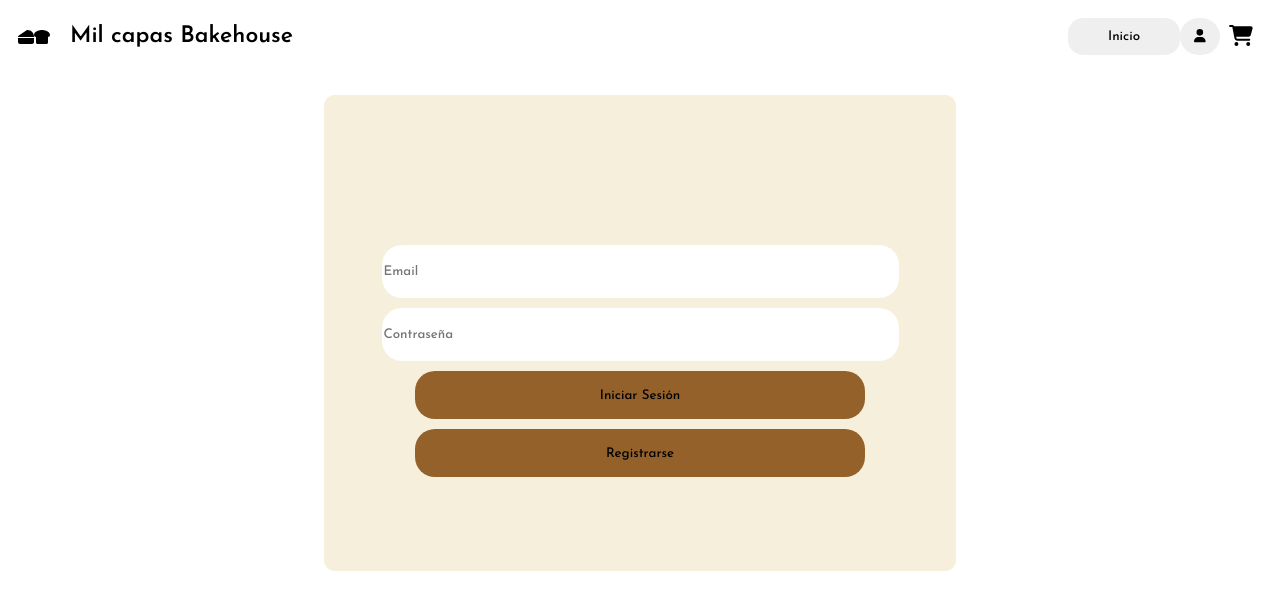
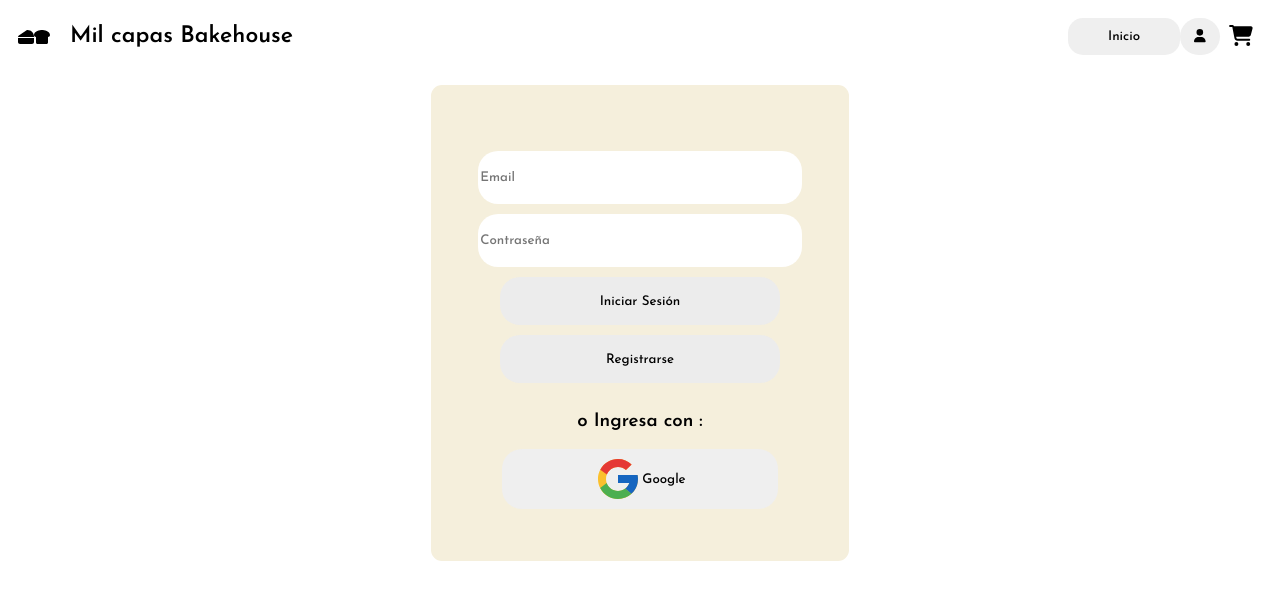
Before and after one commit to Yulanyandrea/MilCapasBakehouse_frontend, a Next.js app: page /LogIn/LogIn in a window 1280 px wide. Shown: the top 610 px of the page. Built offline with nearby package versions, Linux system fonts and the light colour scheme; no server answers.

Commit message:
adding style and adding button for google log in

```diff
--- a/src/components/Header/header.module.css
+++ b/src/components/Header/header.module.css
@@ -32,7 +32,7 @@
 }
 
 .containerHeader__shoppingCart--home:hover{
-  background-color: #f5f5dc;
+  background-color:#b69776;
 }
 
 .containerHeader__shoppingCart--login{
@@ -43,7 +43,7 @@
 }
 
 .containerHeader__shoppingCart--login:hover{
-  background-color: beige;
+  background-color:#b69776;
 }
 
 .containerHeader__shoppingCart--btn{
@@ -53,7 +53,7 @@
 }
 
 .containerHeader__shoppingCart--btn:hover{
-  background-color: beige;
+  background-color:#b69776;
 }
 
 .containerHeader__shoppingCart--notification{
--- a/src/components/Menu/menu.module.css
+++ b/src/components/Menu/menu.module.css
@@ -25,5 +25,5 @@
 }
 
 .menu__button--smallSize:hover{
-  background-color: #e5efc8;
+  background-color:#b69776;
 }
--- a/src/components/Milhojas/milhojas.module.css
+++ b/src/components/Milhojas/milhojas.module.css
@@ -35,7 +35,7 @@
 }
 
 .containerCake__submitBtn--sub:hover{
-  background-color: #f5f5dc;
+  background-color:#b69776;
 }
 
 .modal {
--- a/src/pages/LogIn/LogIn.jsx
+++ b/src/pages/LogIn/LogIn.jsx
@@ -11,6 +11,13 @@
             <input type="text" className={logIn["containerLogIn__inputs--configDetail"]} placeholder="Contraseña"/>
             <button className={logIn["containerLogIn__inputs--btn"]}>Iniciar Sesión</button>
             <button className={logIn["containerLogIn__inputs--btn"]}>Registrarse</button>
+            <h3>o Ingresa con : </h3>
+            <button className={logIn["containerLogIn__inputs--btnGoogle"]}>
+              <svg xmlns="http://www.w3.org/2000/svg" x="0px" y="0px" width="48" height="48" viewBox="0 0 48 48">
+                <path fill="#fbc02d" d="M43.611,20.083H42V20H24v8h11.303c-1.649,4.657-6.08,8-11.303,8c-6.627,0-12-5.373-12-12	s5.373-12,12-12c3.059,0,5.842,1.154,7.961,3.039l5.657-5.657C34.046,6.053,29.268,4,24,4C12.955,4,4,12.955,4,24s8.955,20,20,20	s20-8.955,20-20C44,22.659,43.862,21.35,43.611,20.083z"></path><path fill="#e53935" d="M6.306,14.691l6.571,4.819C14.655,15.108,18.961,12,24,12c3.059,0,5.842,1.154,7.961,3.039	l5.657-5.657C34.046,6.053,29.268,4,24,4C16.318,4,9.656,8.337,6.306,14.691z"></path><path fill="#4caf50" d="M24,44c5.166,0,9.86-1.977,13.409-5.192l-6.19-5.238C29.211,35.091,26.715,36,24,36	c-5.202,0-9.619-3.317-11.283-7.946l-6.522,5.025C9.505,39.556,16.227,44,24,44z"></path><path fill="#1565c0" d="M43.611,20.083L43.595,20L42,20H24v8h11.303c-0.792,2.237-2.231,4.166-4.087,5.571	c0.001-0.001,0.002-0.001,0.003-0.002l6.19,5.238C36.971,39.205,44,34,44,24C44,22.659,43.862,21.35,43.611,20.083z"></path>
+              </svg>
+               Google
+            </button>
 
           </section>
 
--- a/src/pages/LogIn/login.module.css
+++ b/src/pages/LogIn/login.module.css
@@ -12,7 +12,7 @@
   display: flex;
   flex-direction: column;
   position: relative;
-  top: 119px;
+  top: 78px;
   align-items: center;
   justify-content: center;
 }
@@ -31,21 +31,38 @@
   border-style: none;
   border-radius: 20px;
   margin-bottom: 10px;
-  background-color: #94612a;
+  /* background-color: #937250; */
+  background-color:#ececec;
 }
 
 .containerLogIn__inputs--btn:hover{
-  background-color:#d29c62;
+  background-color:#b69776;
+}
+
+.containerLogIn__inputs--btnGoogle{
+  display: flex;
+  justify-content: center;
+  align-items: center;
+  padding: 30px;
+  border-style: none;
+  border-radius: 20px;
+  height: 20px;
+  width: 78%;
+}
+
+.containerLogIn__inputs--btnGoogle:hover{
+  background-color:#b69776;
 }
 
 @media(min-width:1200px){
   .containerLogIn__inputs{
-    top: 30px;
-    width: 50%;
+    top: 20px;
+    width: 33%;
     margin: auto;
   }
 
   .containerLogIn__inputs--config{
     padding: 31px;
+    top: 35px;
   }
 }
```
